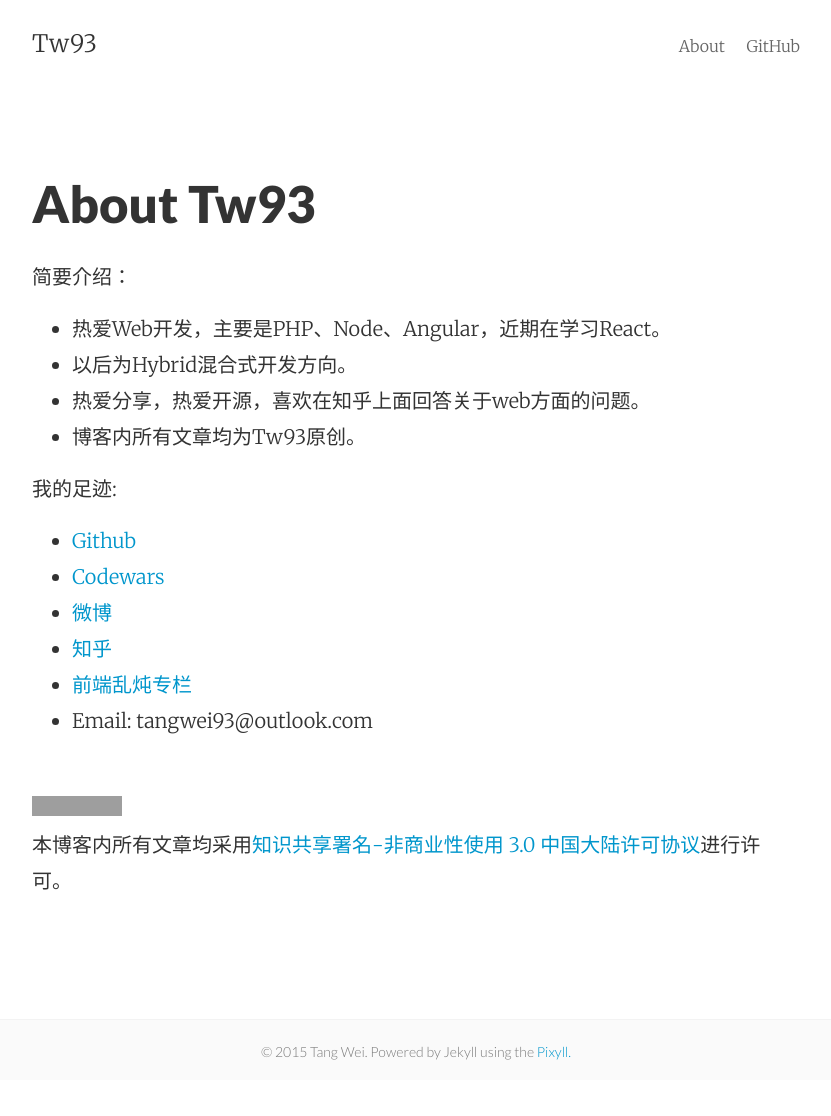
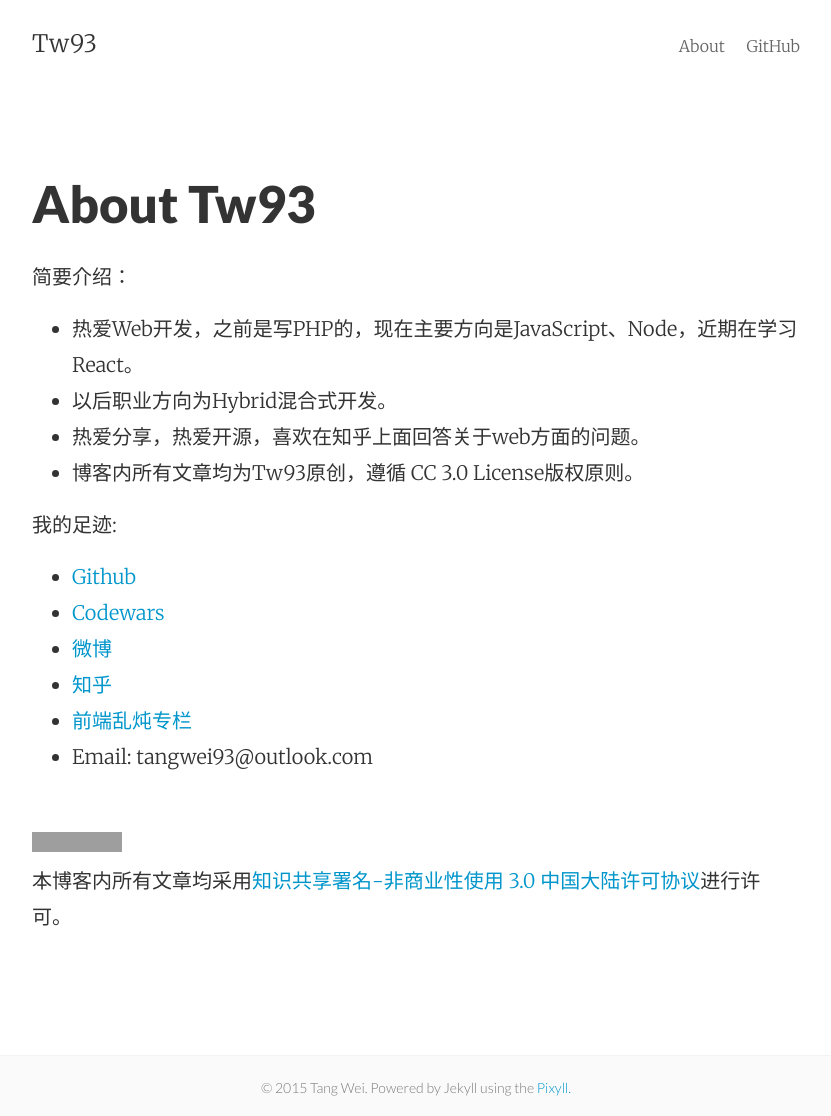
Before and after one commit to tw93/tw93.github.io, a Jekyll site: the page built from about.md, in a window 1280 px wide. Shown: the whole page, without its empty margins (224-1055 px from the left). Built offline with Jekyll 4.4.1, drawn with Linux system fonts in a browser that asks for light colours; before the commit the page ends 1080 px from its top, so only the background shows below that; grey boxes are pictures that could not be loaded.

Commit message:
modefy the readme

```diff
--- a/about.md
+++ b/about.md
@@ -6,10 +6,10 @@ permalink: /about/
 
 简要介绍：
 
-* 热爱Web开发，主要是PHP、Node、Angular，近期在学习React。
-* 以后为Hybrid混合式开发方向。
+* 热爱Web开发，之前是写PHP的，现在主要方向是JavaScript、Node，近期在学习React。
+* 以后职业方向为Hybrid混合式开发。
 * 热爱分享，热爱开源，喜欢在知乎上面回答关于web方面的问题。
-* 博客内所有文章均为Tw93原创。
+* 博客内所有文章均为Tw93原创，遵循 CC 3.0 License版权原则。
 
 
 我的足迹:
@@ -22,4 +22,4 @@ permalink: /about/
 * Email: tangwei93@outlook.com
 
 <br>
-<a rel="license" href="http://creativecommons.org/licenses/by-nc/3.0/cn/" ><img alt="知识共享许可协议" style="border-width:0;" src="https://i.creativecommons.org/l/by-nc/3.0/cn/88x31.png" /></a><br />本博客内所有文章均采用<a rel="license" href="http://creativecommons.org/licenses/by-nc/3.0/cn/">知识共享署名-非商业性使用 3.0 中国大陆许可协议</a>进行许可。
+<a rel="license" href="http://creativecommons.org/licenses/by-nc/3.0/cn/" target="_blank"><img alt="知识共享许可协议" style="border-width:0;" src="https://i.creativecommons.org/l/by-nc/3.0/cn/88x31.png"/></a><br />本博客内所有文章均采用<a rel="license" href="http://creativecommons.org/licenses/by-nc/3.0/cn/" target="_blank">知识共享署名-非商业性使用 3.0 中国大陆许可协议</a>进行许可。
```
